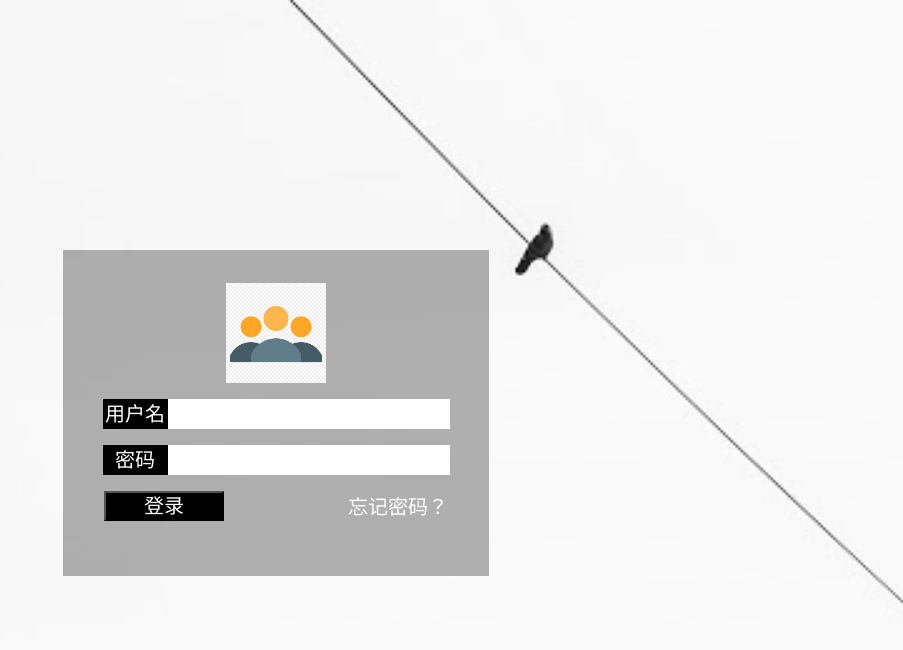
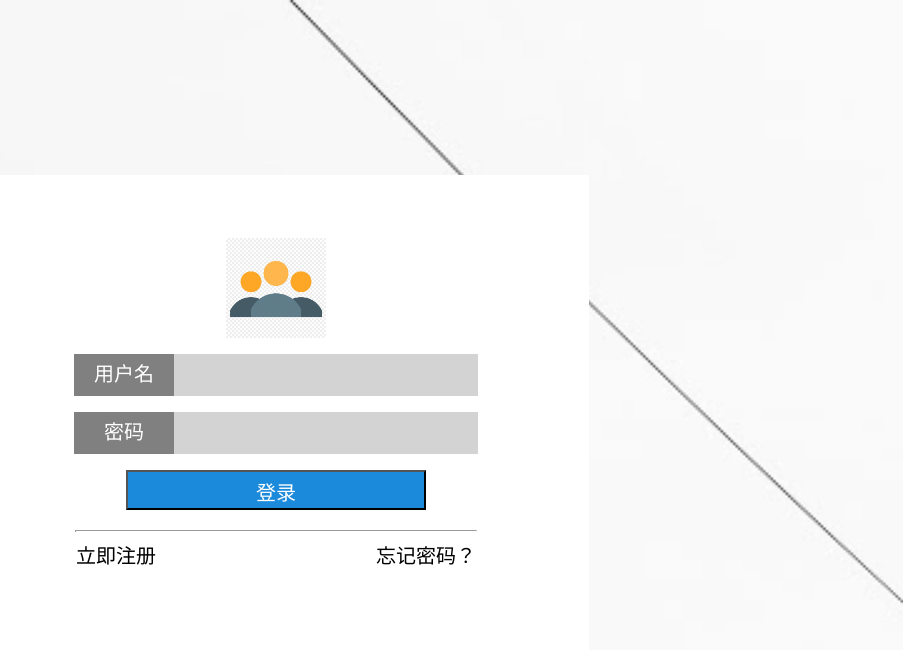
Before and after one commit to paiz3/DROPHAIR, a PHP site: page /login.html in a window 1280 px wide. Shown: the top 650 px of the page, without its empty margins (377-1280 px from the left). Run offline with PHP 8.4, Linux system fonts and the light colour scheme.

Commit message:
2nd push

```diff
--- a/Login/login.css
+++ b/Login/login.css
@@ -5,17 +5,18 @@ body {
 }
 
 #login_frame {
-    width: 400px;
-    height: 300px;
+    width: 600px;
+    height: 450px;
     padding: 13px;
 
     position: absolute;
     left: 50%;
     top: 50%;
-    margin-left: -200px;
-    margin-top: -150px;
+    margin-left: -300px;
+    margin-top: -225px;
+    padding: 100;
 
-    background-color: rgba(0,0,0,0.3);
+    background-color: white;
 
     text-align: center;
 }
@@ -26,10 +27,11 @@ form p > * {
 }
 
 #image_logo {
-    margin-top: 20px;
-    margin-left: 150px;
     width: 100px;
     height: 100px;
+
+    margin-top: 50px;
+    margin-left: 250px;
 }
 
 img {
@@ -41,20 +43,24 @@ img {
     font-size: 20px;
     font-family: 宋体;
 
-    width: 65px;
-    height: 30px;
-    line-height: 30px;
+    width: 100px;
+    height: 42px;
+    line-height: 40px;
     text-align: center;
 
     color: white;
-    background-color: black;
+    background-color: gray;
+    border: 0;
 
 }
 
 .text_field {
-    width: 278px;
-    height: 28px;
+    font-size: 20px;
 
+    width: 300px;
+    height: 40px;
+
+    background-color: lightgray;
     border: 0;
 }
 
@@ -62,20 +68,35 @@ img {
     font-size: 20px;
     font-family: 宋体;
 
-    width: 120px;
-    height: 30px;
-    line-height: 20px;
+    width: 300px;
+    height: 40px;
+    line-height: 40px;
     text-align: center;
 
     color: white;
-    background-color: black;
+    background-color: #1c8adb;
 
-    float: left;
+    float: center;
+}
+
+#seperation_line {
+    width: 400px;
+    height: 1px;
+    margin-top: 20px;
+
+    color: black;
+    fill: black;
+}
+
+#others {
+    width: 400px;
+    height: 40px;
+    margin-left: 100px;
 }
 
 #forget_pwd {
     font-size: 20px;
-    color: white;
+    color: black;
     text-decoration: none;
     position: relative;
     float: right;
@@ -83,10 +104,19 @@ img {
 }
 
 #forget_pwd:hover {
-    color: blue;
+    color: #1c8adb;
     text-decoration: underline;
 }
 
-#login_control {
-    padding: 0 28px;
+#sign_up {
+    font-size: 20px;
+    color: black;
+    text-decoration: none;
+    position: relative;
+    float: left;
 }
+
+#sign_up:hover {
+    color: #1c8adb;
+    text-decoration: underline;
+}
--- a/Login/login.html
+++ b/Login/login.html
@@ -20,6 +20,12 @@
 
         <div id="login_control">
             <input type="button" id="btn_login" value="登录" onclick="login();"/>
+        </div>
+
+        <hr id="seperation_line" size=1>
+
+        <div id="others">
+            <a id="sign_up" href='sign_up.html'>立即注册</a>
             <a id="forget_pwd" href="forget_pwd.html">忘记密码？</a>
         </div>
     </form>
```
